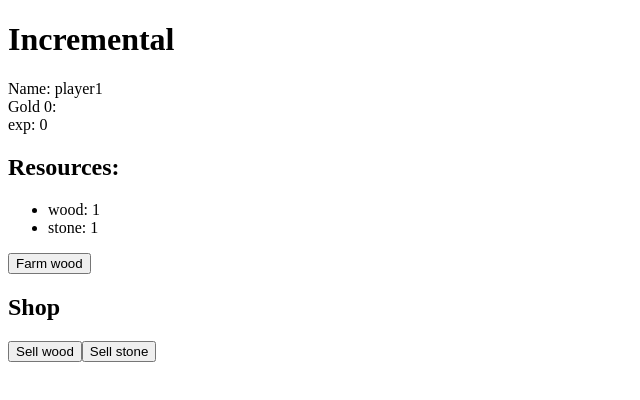
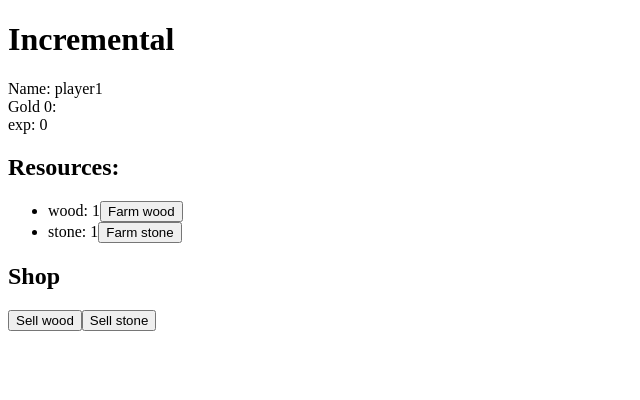
Before and after one commit to menzaaa/incremental, an Angular app: page / in a window 1280 px wide. Shown: the top 400 px of the page, without its empty margins (0-640 px from the left). Built offline with nearby package versions, Linux system fonts and the light colour scheme.

Commit message:
Farm all resources

```diff
--- a/src/app/farming/farming.component.html
+++ b/src/app/farming/farming.component.html
@@ -6,6 +6,6 @@
 <ul>
 	<li *ngFor="let resource of resources">
 		<span>{{ resource.name }}</span>: <span>{{ resource.amount }}</span>
+		<button (click)="incrementResource(resource.name, 1)">Farm {{ resource.name }}</button>
 	</li>
 </ul>
-<button (click)="incrementResource('wood', 1)">Farm wood</button>
```
